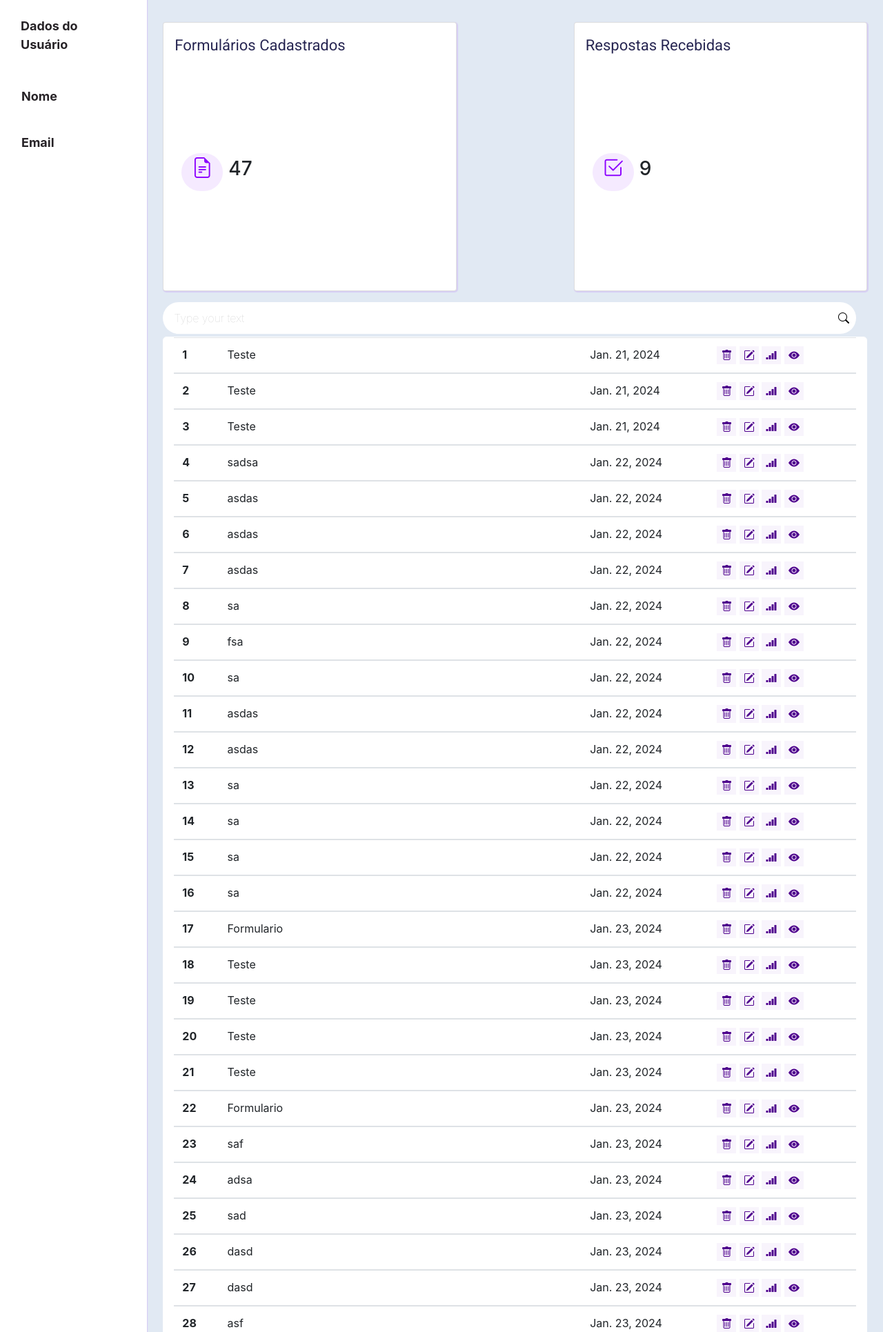
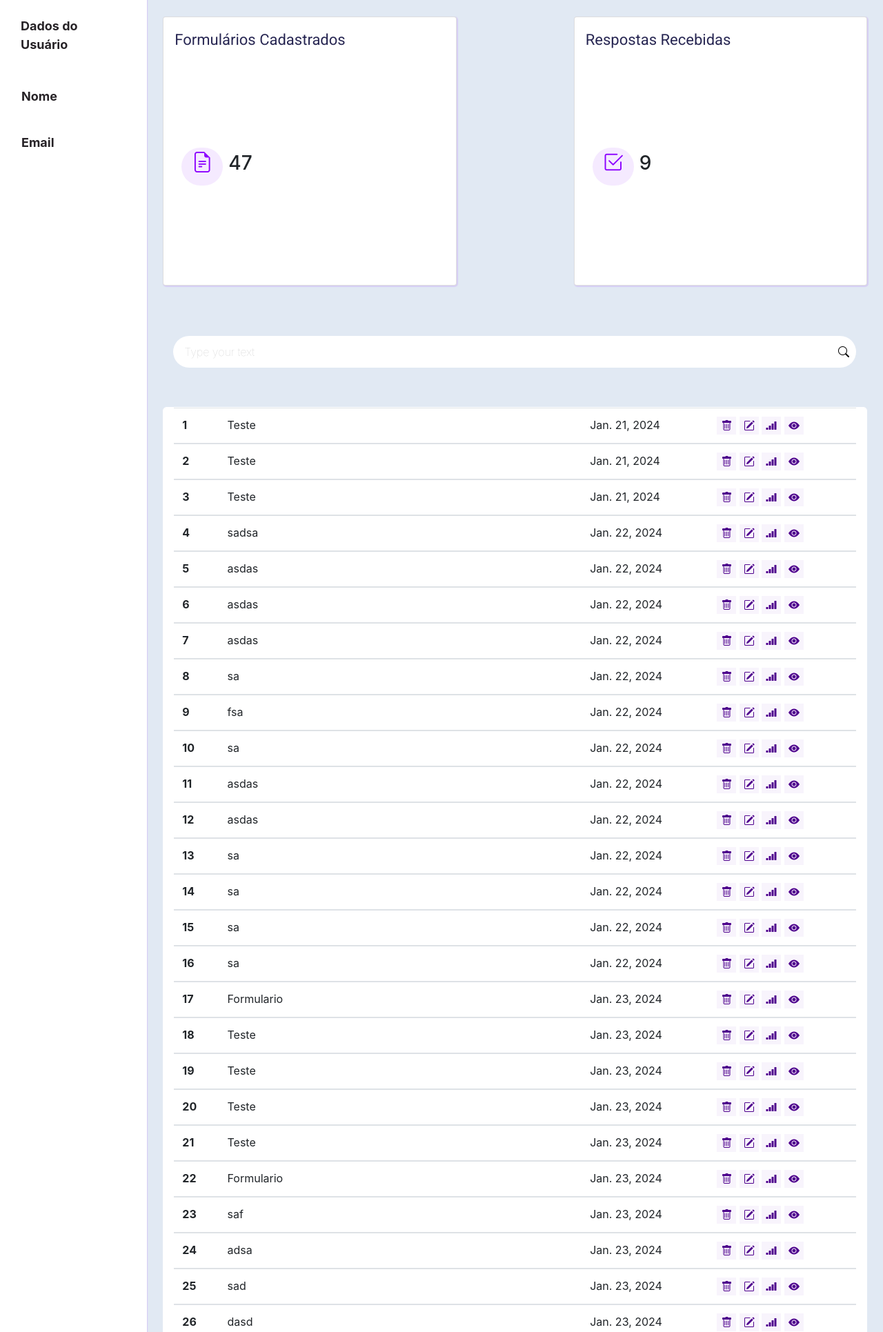
Before and after one commit to Rafaavinii/formulario-dinamico, a Django app: page /user/pagina_inicial/ in a window 1280 px wide. Shown: the top 1931 px of the page at 69% size. Run offline with Django 5.2, Linux system fonts and the light colour scheme; a user stored in the database is signed in; data comes from the database, SQL or seed files in the repository; both versions use the stored data as it was after the commit; some libraries are stand-ins or nearby versions.

Commit message:
tela inicial

```diff
--- a/form_dinamico/user/templates/pagina_inicial.html
+++ b/form_dinamico/user/templates/pagina_inicial.html
@@ -40,8 +40,8 @@
                 </ul>
             </div>
         </nav>
-        <section class="col-md-10 pt-4 home-section">
-            <div class="row m-2 justify-content-between">
+        <section class="col-md-10 pt-3 home-section">
+            <div class="row m-2 justify-content-between" style="height: 90vh;">
                 <div class="col-xxl-4 col-md-5 card">
                     <div class="cad-title"><h5 class="title">Formulários Cadastrados</h5></div>
                     <div class="card-body d-flex">
@@ -54,11 +54,13 @@
                         <span class="icon-form"><i class="bi bi-check2-square"></i></span><h3 class="ml-2">{{ quantidade_resposta }}</h3>
                     </div>
                 </div>
-                <div class="search mt-3 col-12">
+                <div class="mt-1 col-12">
+                    <div class="search mt-3">
                         <input type="text" id="input_busca" class="search__input" placeholder="Type your text">
                         <button class="search__button">
                             <i class="bi bi-search"></i>
                         </button>
+                    </div>
                 </div>
                 <div class="container-form mt-1 col-12">
                     {% if formularios %}
@@ -86,6 +88,7 @@
                         <h3>Você ainda não cadastrou formulário</h3>
                     {% endif %}
                 </div>
+                <div class="mt-1 col-12">
                     <a href="{% url 'criar_formulario' %}" class="mt-4 col-12">
                         <div>
                             <div class="">
@@ -99,6 +102,7 @@
                             </div>
                         </div>
                     </a>
+                </div>
             </div>
 
         </section>
```
Also changed, not shown: form_dinamico/db.sqlite3. Lines whose indentation alone changed are shown as unchanged.
